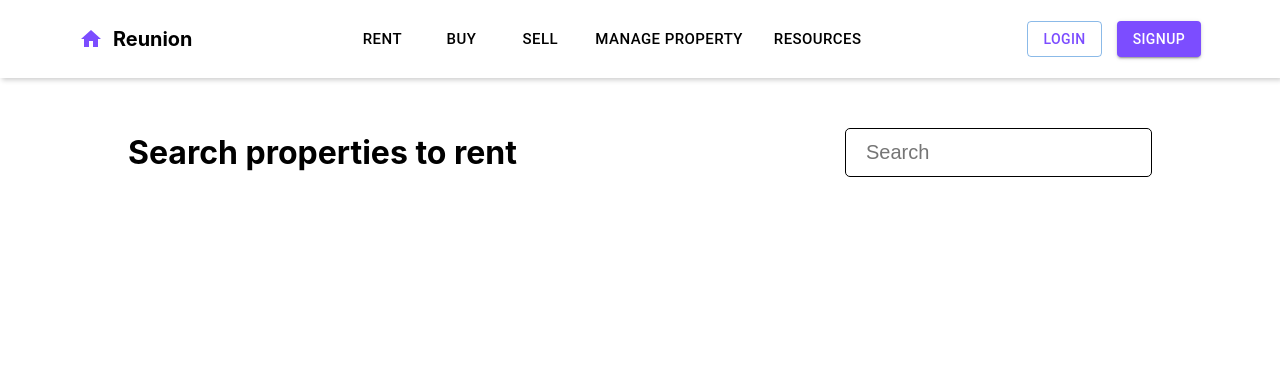
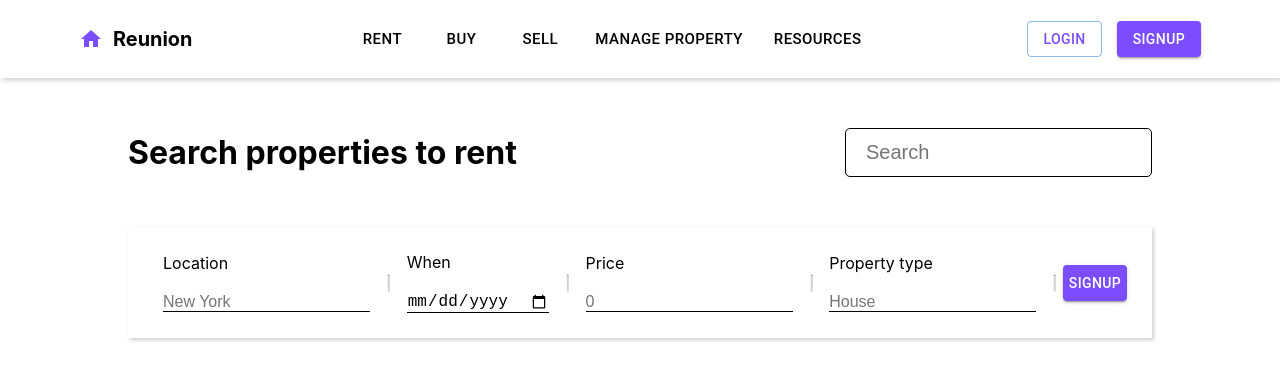
Before and after one commit to Denver04/reunion, a React (Vite) app: page / in a window 1280 px wide. Shown: the top 380 px of the page. Built offline with nearby package versions, Linux system fonts and the light colour scheme.

Commit message:
input fields

```diff
--- a/src/CSS/body.css
+++ b/src/CSS/body.css
@@ -1,6 +1,9 @@
+.body{
+    width: 80%;
+    margin: 50px auto;
+}
 .body1{
     display: flex;
-    width: 80%;
     margin: 50px auto;
    align-items: center;
    justify-content: space-between;
--- /dev/null
+++ b/src/CSS/search.css
@@ -0,0 +1,32 @@
+.search{
+    display: flex;
+    margin: 20px auto;
+    align-items: center;
+    justify-content: space-between;
+    padding: 25px;
+    box-sizing: border-box;
+    box-shadow: 2px 2px 4px rgba(0,0,0,0.2);
+}
+hr{
+    transform: rotateZ(90deg);
+    width: 80px;
+}
+.search-tag{
+    display: flex;
+    flex-direction: column;
+    gap: 10px;
+    margin: 0 10px;
+}
+.search-tag input{
+    margin-top: 10px;
+    border: none;
+    border-bottom: solid thin;
+    font-size: 16px;
+}
+.search-tag input:focus-visible{
+    outline: none;
+    border-bottom: solid thin;
+}
+/* .search-tag input::placeholder{
+    content: "";
+} */
--- a/src/Components/Body.jsx
+++ b/src/Components/Body.jsx
@@ -1,5 +1,6 @@
 import React from 'react';
 import "../CSS/body.css";
+import Search from './Search';
 
 function Body() {
   return (
@@ -8,6 +9,7 @@ function Body() {
             <h1>Search properties to rent</h1>
             <input type="search" placeholder='Search'></input>
         </div>
+        <Search />
     </div>
   )
 }
--- /dev/null
+++ b/src/Components/Search.jsx
@@ -0,0 +1,33 @@
+import React from 'react';
+import { Button } from '@mui/material';
+import "../CSS/search.css";
+
+function Search() {
+  return (
+    <div className='search'>
+        <div className='search-tag'>
+            <label>Location</label>
+            <input type="text" placeholder='New York'></input>
+        </div>
+        <hr />
+        <div className='search-tag'>
+            <label>When</label>
+            <input type="date" placeholder='Select move in date'></input>
+        </div>
+        <hr />
+        <div className='search-tag'>
+            <label>Price</label>
+            <input type="number" placeholder='0'></input>
+        </div>
+        <hr />
+        <div className='search-tag'>
+            <label>Property type</label>
+            <input type="text" placeholder='House'></input>
+        </div>
+        <hr />
+        <Button variant="contained" style={{backgroundColor:"rgb(124 77 255)" , color:"white"}}>Signup</Button>
+    </div>
+  )
+}
+
+export default Search
```
